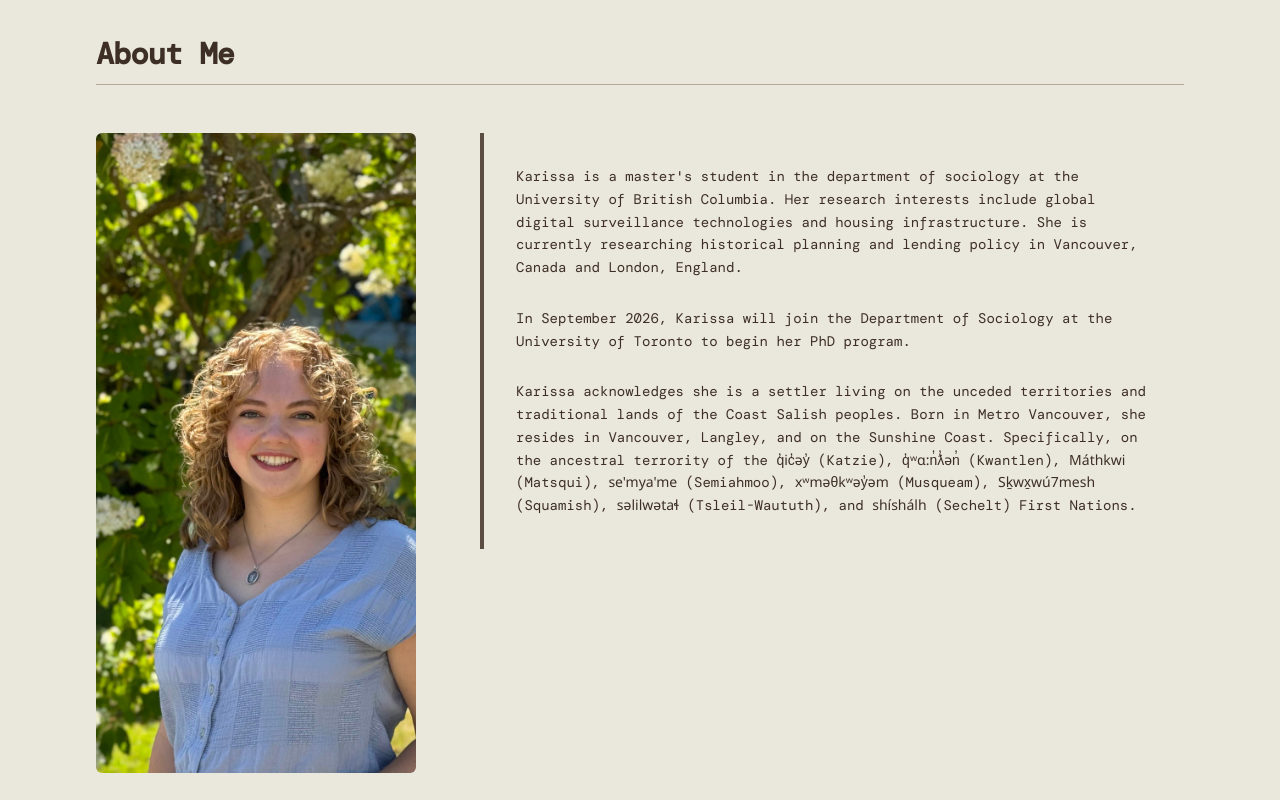
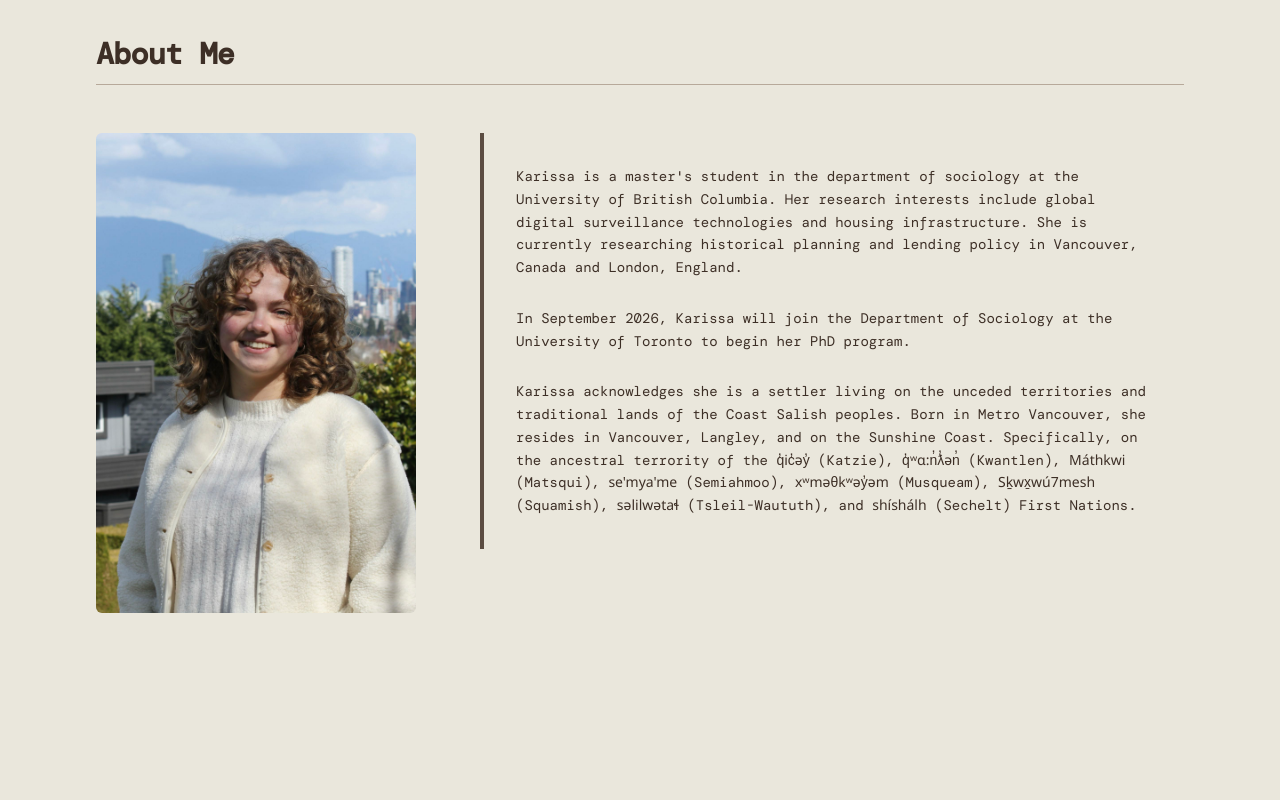
Before and after one commit to karissaketter/ProfessionalAcademic, a Next.js app in the folder academic-site/: page / in a window 1280 px wide. Shown: the part 860-1660 px from the top of the page. Built offline with nearby package versions, Linux system fonts and the light colour scheme.

Commit message:
changed photo

```diff
--- a/academic-site/app/components/About.tsx
+++ b/academic-site/app/components/About.tsx
@@ -66,9 +66,9 @@ const About = () => {
         </div>
 
         <div className="hidden md:grid md:grid-cols-3 gap-16 items-start">
-          <div className="relative w-full h-[520px] lg:h-[640px] rounded-md overflow-hidden">
+          <div className="relative w-full h-[320px] lg:h-[480px] rounded-md overflow-hidden">
             <Image
-              src="/headShot.jpg"
+              src="/imageheadShot.jpg"
               alt="Headshot"
               fill
               className="object-cover"
```
